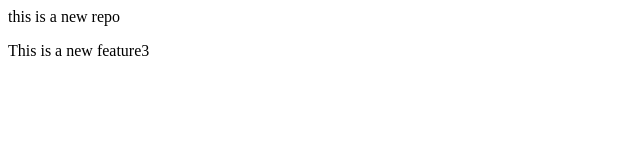
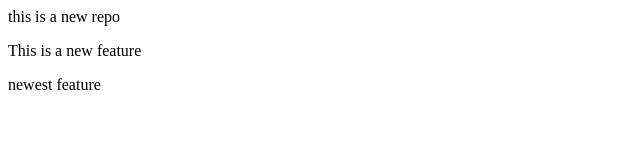
Before and after one commit to SH0BOY/LocalRepo, a plain HTML site: page index.html in a window 1280 px wide. Shown: the whole page, without its empty margins (0-640 px from the left). Drawn offline with Linux system fonts and the light colour scheme.

Commit message:
newest message

```diff
--- a/index.html
+++ b/index.html
@@ -1,2 +1,3 @@
 <p>this is a new repo</p>
-<p>This is a new feature3</p>
+<p>This is a new feature</p>
+<p>newest feature</p>
```
